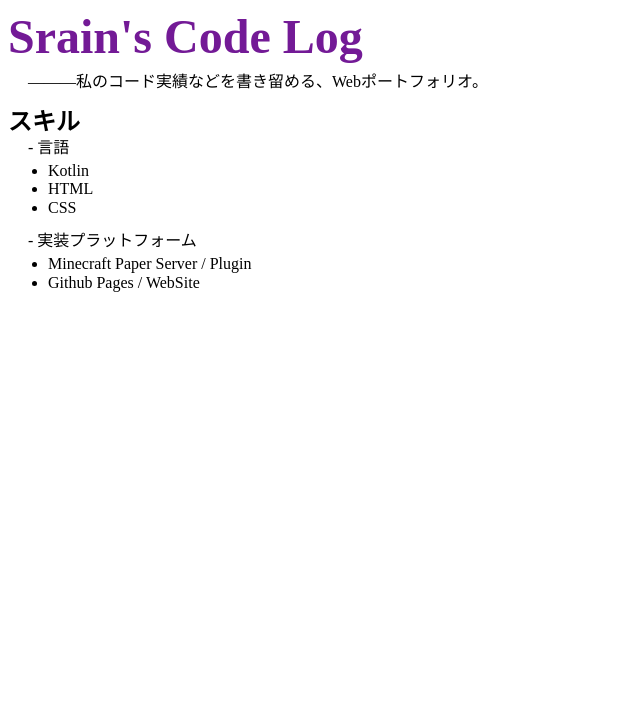
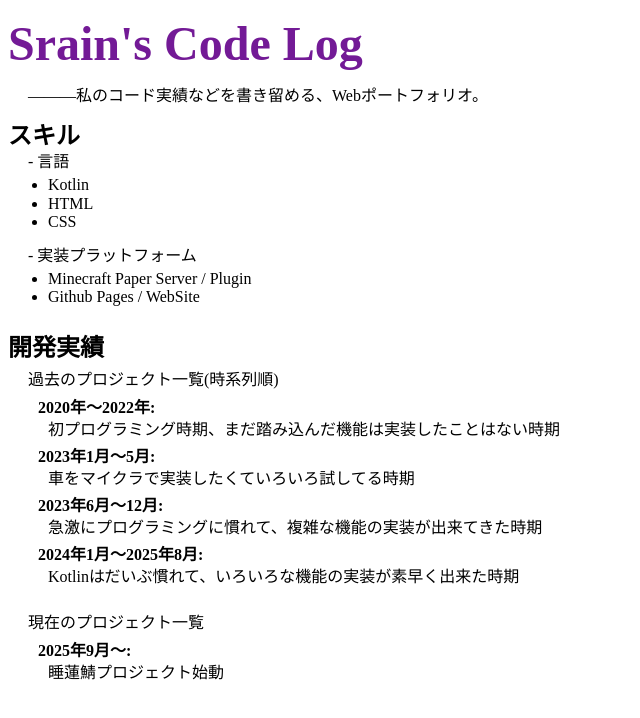
Before and after one commit to Srain3/srain3.github.io, a plain HTML site: page docs/index.html in a window 1280 px wide. Shown: the whole page, without its empty margins (0-640 px from the left). Drawn offline with Linux system fonts and the light colour scheme.

Commit message:
feat(portfolio): Setup development projects structure
- Add a section in `index.html` to list development achievements chronologically.
- Create the `projects` directory.
- Place base code within the `projects` directory for individual project pages.

- `index.html`に開発実績を時系列で表示するセクションを追加。
- `projects`ディレクトリを作成。
- 個別のプロジェクトページ用のベースコードを`projects`ディレクトリ内に配置。

```diff
--- a/docs/index.html
+++ b/docs/index.html
@@ -22,6 +22,35 @@
                 <li>Minecraft Paper Server / Plugin</li>
                 <li>Github Pages / WebSite</li>
             </ul>
+            <h2>開発実績</h2>
+            <p class="projects">過去のプロジェクト一覧(時系列順)</p>
+            <article class="project-timeline">
+                <h4>2020年～2022年:</h4>
+                <p class="project-timeline-lore">初プログラミング時期、まだ踏み込んだ機能は実装したことはない時期</p>
+
+            </article>
+            <article class="project-timeline">
+                <h4>2023年1月～5月:</h4>
+                <p class="project-timeline-lore">車をマイクラで実装したくていろいろ試してる時期</p>
+
+            </article>
+            <article class="project-timeline">
+                <h4>2023年6月～12月:</h4>
+                <p class="project-timeline-lore">急激にプログラミングに慣れて、複雑な機能の実装が出来てきた時期</p>
+
+            </article>
+            <article class="project-timeline">
+                <h4>2024年1月～2025年8月:</h4>
+                <p class="project-timeline-lore">Kotlinはだいぶ慣れて、いろいろな機能の実装が素早く出来た時期</p>
+
+            </article>
+            <br>
+            <p class="projects">現在のプロジェクト一覧</p>
+            <article class="project-entry">
+                <h4>2025年9月～:</h4>
+                <p class="project-entry-lore">睡蓮鯖プロジェクト始動</p>
+
+            </article>
         </section>
     </body>
 </html>
--- /dev/null
+++ b/docs/projects/style_projects.css
@@ -0,0 +1,11 @@
+h1 {
+    color:rgb(115, 26, 150);
+    font-size: 48px;
+    line-height: 50%;
+}
+
+p {
+    margin-left: 20px;
+    line-height: 100%;
+    margin-bottom: -10px;
+}
--- a/docs/style.css
+++ b/docs/style.css
@@ -1,7 +1,7 @@
 h1 {
     color:rgb(115, 26, 150);
     font-size: 48px;
-    line-height: 20%;
+    line-height: 50%;
 }
 
 p {
@@ -19,3 +19,21 @@ h2 {
 li {
     line-height: 115%;
 }
+
+h4 {
+    margin-left: 30px;
+    line-height: 100%;
+    margin-bottom: -10px;
+}
+
+.projects {
+    margin-left: 20px;
+    line-height: 100%;
+    margin-bottom: -10px;
+    margin-top: 22px;
+}
+
+.project-timeline-lore, .project-entry-lore {
+    line-height: 100%;
+    margin-left: 40px;
+}
```
Also changed, not shown: docs/projects/VehiclePlugin_v0.html (added, +16 -0 lines).
